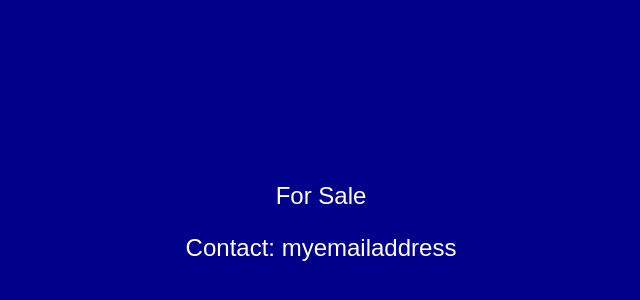
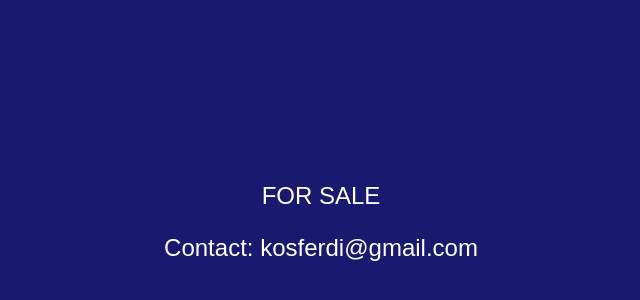
Before and after one commit to saferomeo89/saferomeo89.github.io, a plain HTML site: page index.html in a window 1280 px wide. Shown: the part 178-478 px from the top of the page, without its empty margins (319-959 px from the left). Drawn offline with Linux system fonts and the light colour scheme.

Commit message:
Update index.html

```diff
--- a/index.html
+++ b/index.html
@@ -6,7 +6,7 @@
     <title>For Sale</title>
     <style>
         body {
-            background-color: darkblue;
+            background-color: midnightblue;
             margin: 0;
             height: 100vh;
             display: flex;
@@ -24,8 +24,8 @@
 </head>
 <body>
     <div class="content">
-        <p>For Sale</p>
-        <p>Contact: myemailaddress</p>
+        <p>FOR SALE</p>
+        <p>Contact: kosferdi@gmail.com</p>
     </div>
 </body>
 </html>
```
